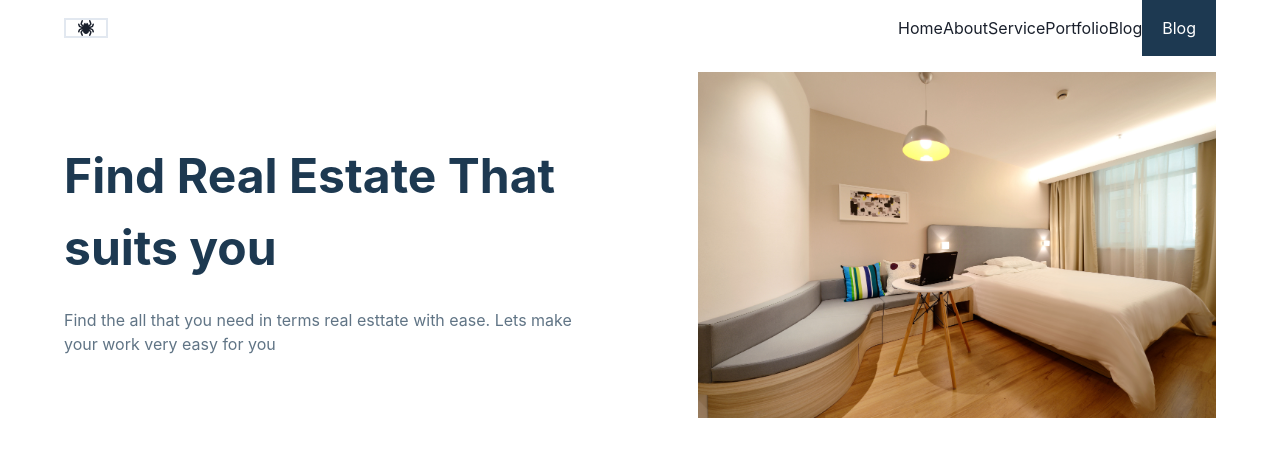
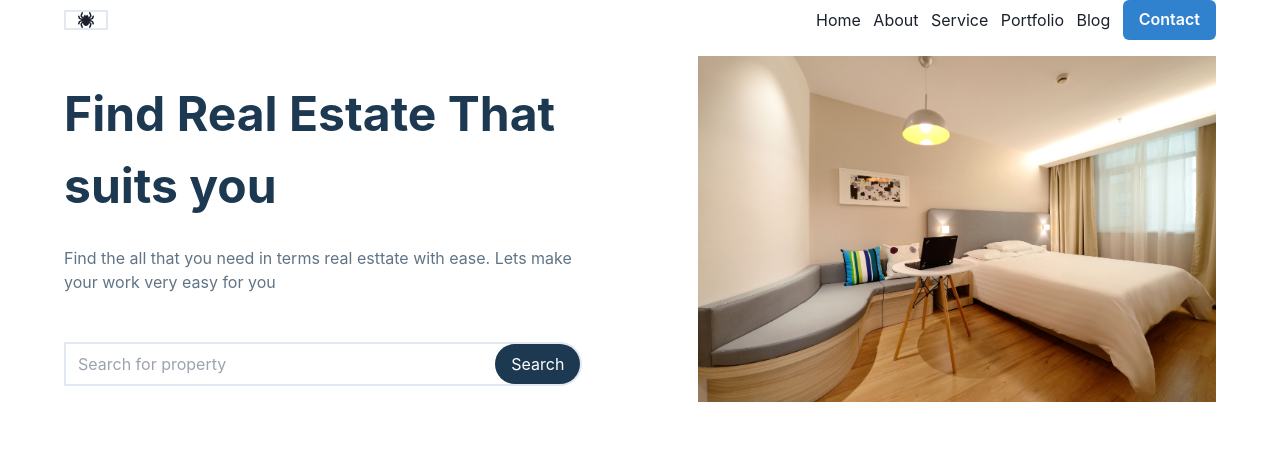
Before and after one commit to Rashad-Muntar/FUHOUSE, a Next.js app: page / in a window 1280 px wide. Shown: the top 456 px of the page. Built offline with nearby package versions, Linux system fonts and the light colour scheme.

Commit message:
add search property forms

```diff
--- a/pages/index.tsx
+++ b/pages/index.tsx
@@ -1,7 +1,7 @@
 import type { NextPage } from 'next'
 import Navbar from '../src/components/layout/navbar'
 import Headers from '../src/components/layout/headers'
-import Hero from '../src/components/heroSection'
+import Hero from '../src/components/Homepage/heroSection'
 
 const Home: NextPage = () => {
   return (
--- a/src/components/heroSection.tsx
+++ b/src/components/Homepage/heroSection.tsx
@@ -1,5 +1,7 @@
 import Image from "next/image"
-import heroImga from "../../public/images/heroImg.jpg"
+import heroImga from "../../../public/images/heroImg.jpg"
+import { FormControl, Input } from "@chakra-ui/react"
+import Button from "../shared/button"
 const Hero = () => {
     return (
         <div className="mt-4 w-full flex justify-between items-center">
@@ -8,6 +10,10 @@ const Hero = () => {
             <p className="mt-6 text-primary-300">Find the all that you need in terms real esttate with ease.
                  Lets make your work very easy for you </p>
 
+                 <FormControl className="flex border-2 rounded-r-full  pl-3 mt-12">
+                    <Input  variant='unstyled' type='email' placeholder="Search for property"/>
+                    <Button title="Search" styles="rounded-full py-2 px-4 text-white bg-primary-default hover:bg-primary-300 focus:outline-none"/>
+                </FormControl>
             </div>
             <div className="max-w-[45%]">
                 <Image src={heroImga}/>
--- /dev/null
+++ b/src/components/Homepage/testimony.tsx
@@ -0,0 +1,5 @@
+const Testimony = () => {
+
+}
+
+export default Testimony
--- a/src/components/layout/navbar.tsx
+++ b/src/components/layout/navbar.tsx
@@ -1,12 +1,15 @@
 import { FontAwesomeIcon } from '@fortawesome/react-fontawesome'
 import { faSpider } from '@fortawesome/free-solid-svg-icons'
+import {
+  Button
+} from '@chakra-ui/react'
 import Link from 'next/link'
 
 const Navbar = () => {
   return (
     <div className=" w-full flex justify-between items-center">
       <FontAwesomeIcon icon={faSpider} width={40} height={40} className="border-2"/>
-      <div className="flex justify-between items-center">
+      <div className="flex justify-between w-[25rem] max-w-[30rem] items-center">
         <a>
           <Link href="#">Home</Link>
         </a>
@@ -22,9 +25,7 @@ const Navbar = () => {
         <a >
           <Link href="#">Blog</Link>
         </a>
-        <a  className='bg-primary-default text-white px-5 py-4'>
-          <Link href="#">Blog</Link>
-        </a>
+        <Button colorScheme='blue'>Contact</Button>
       </div>
     </div>
   )
--- /dev/null
+++ b/src/components/shared/button.tsx
@@ -0,0 +1,19 @@
+interface Props {
+    title: string
+    handler?: () => void
+    styles?:string
+}
+const Button = ({title, handler, styles}: Props) => {
+    // Button from facebook.com
+return (
+<button
+  type='submit'
+  className={styles}
+  onClick={handler}>
+
+  {title}
+</button>
+)
+}
+
+export default Button
```
